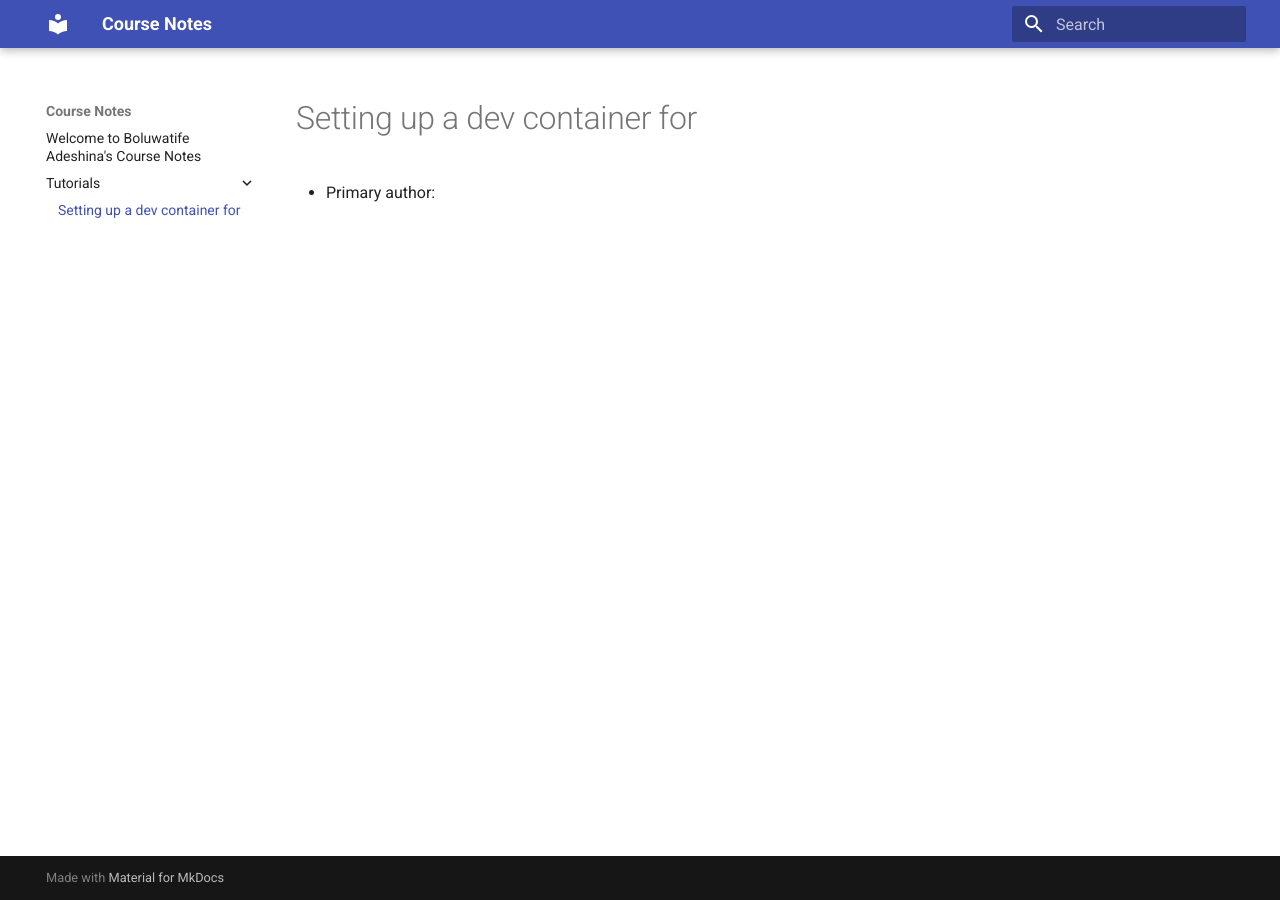
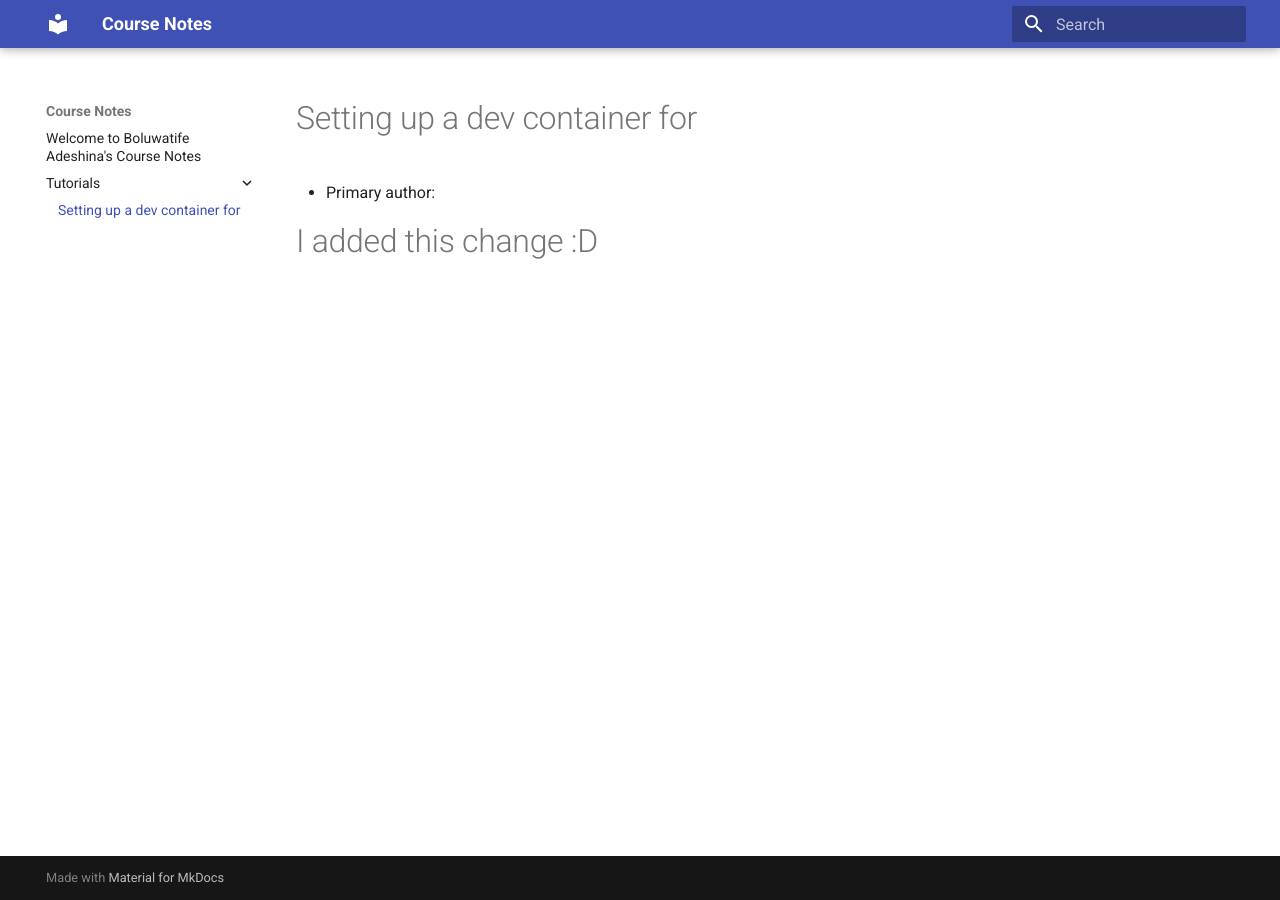
Before and after one commit to boluwatifeda/comp423-course-notes, an MkDocs documentation site: the page built from docs/tutorials/rust-setup.md, in a window 1280 px wide. Built offline with MkDocs 1.6.1 and Material for MkDocs 9.7.7, drawn with Linux system fonts in a browser that asks for light colours.

Commit message:
Added a comment

```diff
--- a/docs/tutorials/rust-setup.md
+++ b/docs/tutorials/rust-setup.md
@@ -1,3 +1,5 @@
 # Setting up a dev container for <Insert: Go or Rust depending on which you are doing>
 
 * Primary author: [<Boluwatife Adeshina>](https://github.com/boluwatifeda)
+
+# I added this change :D
```
Also changed, not shown: README.md (line endings or trailing spaces), docs/index.md (line endings or trailing spaces), mkdocs.yml (line endings or trailing spaces), 3 other files.
